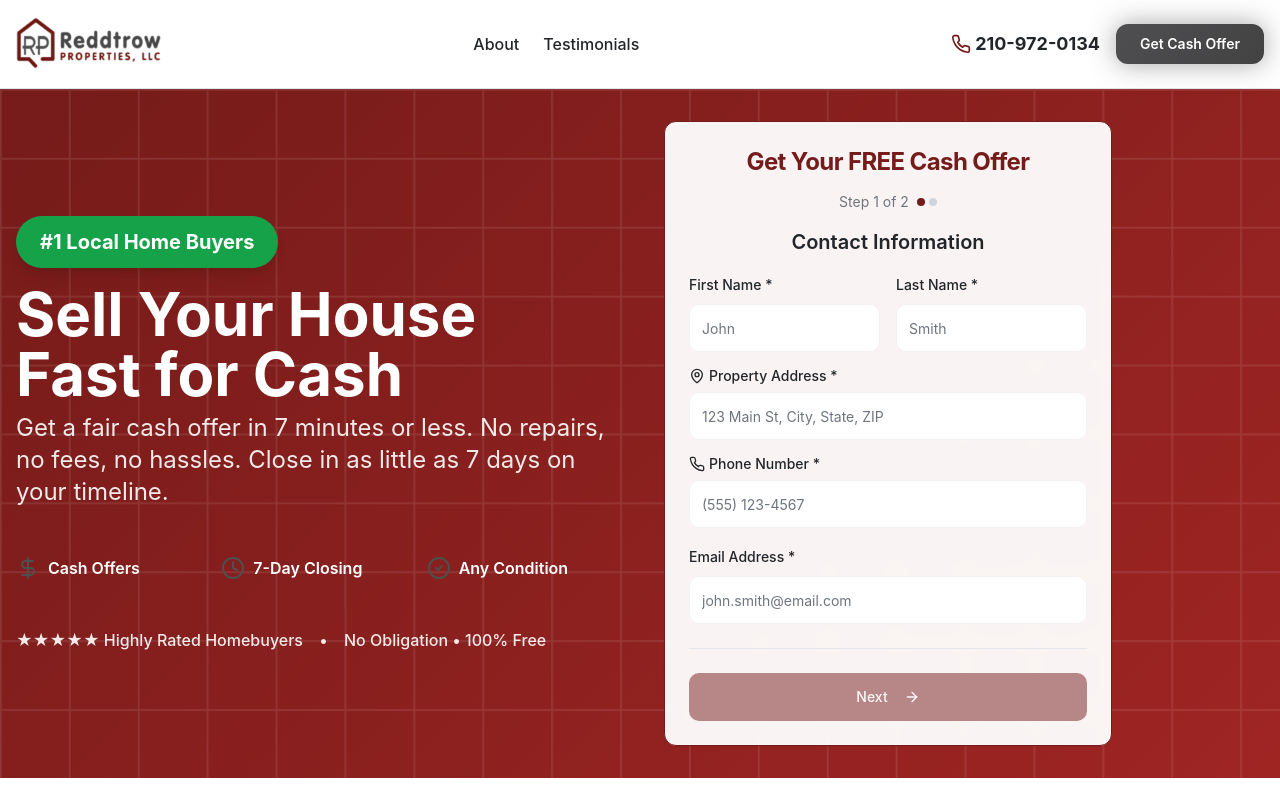
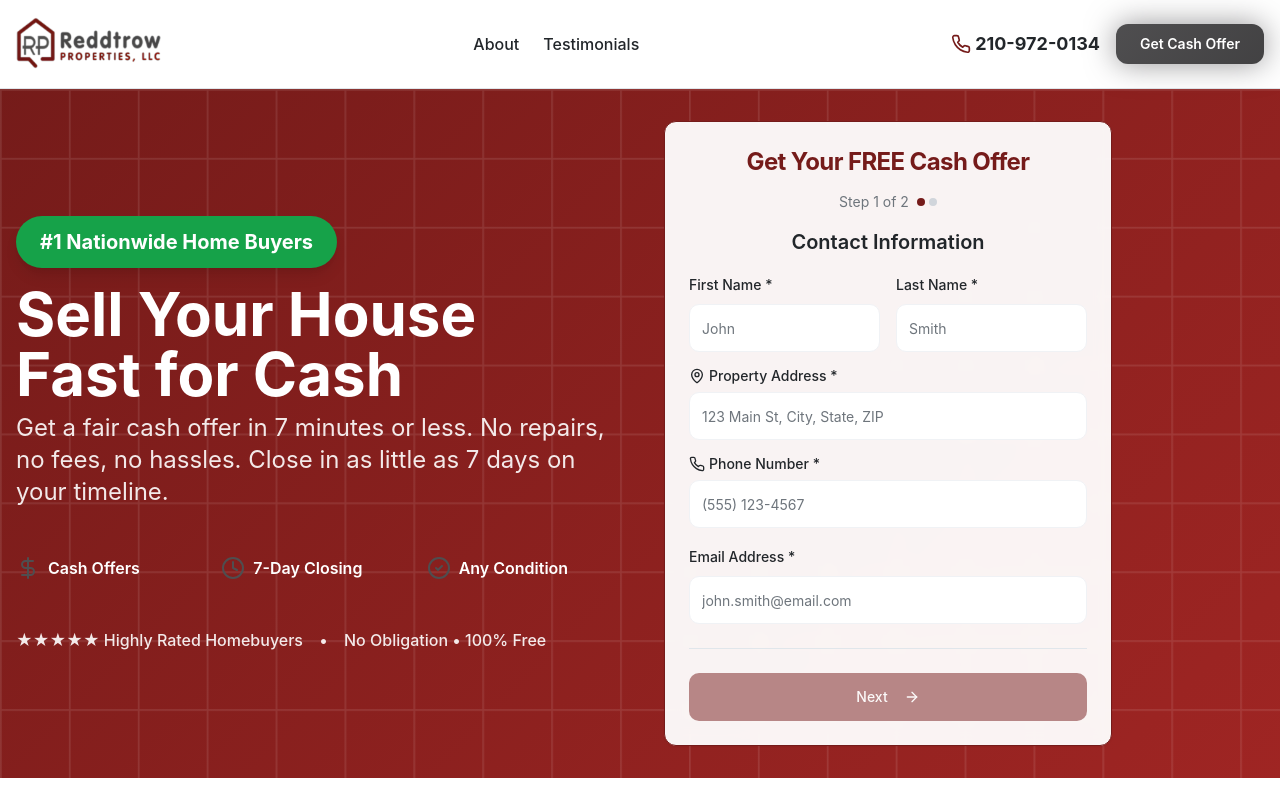
Before and after one commit to wilsonaustin10/reddtrow-properties-landing, a React (Vite) app: page / in a window 1280 px wide. Shown: the top 800 px of the page. Built offline with nearby package versions, Linux system fonts and the light colour scheme; the HTML template or start-up script is replaced by a standard one.

Commit message:
Refactor: Update hero badge text

```diff
--- a/src/components/Hero.tsx
+++ b/src/components/Hero.tsx
@@ -297,7 +297,7 @@ const Hero = () => {
             <div className="space-y-2">
               <div className="flex items-center space-x-2 mb-2 lg:mb-4">
                 <div className="success-badge px-3 lg:px-6 py-1 lg:py-3 rounded-full text-sm lg:text-xl font-bold shadow-lg">
-                  #1 Local Home Buyers
+                  #1 Nationwide Home Buyers
                 </div>
               </div>
 
```
